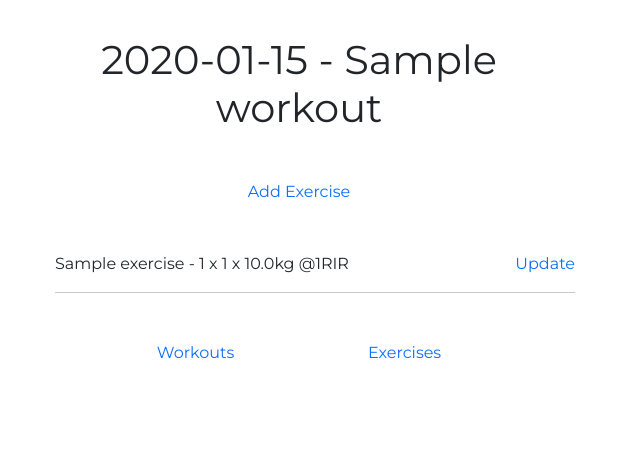
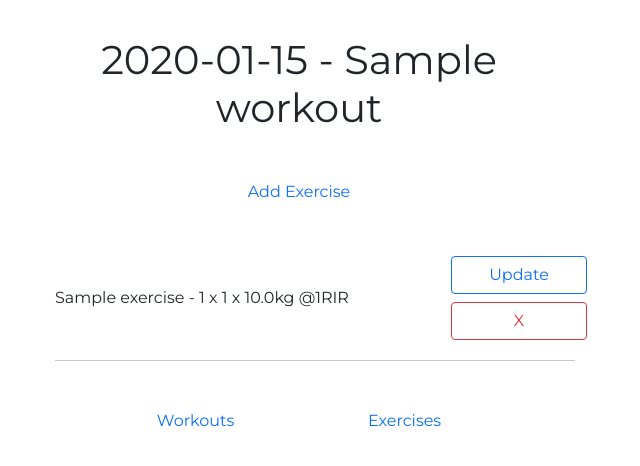
Before and after one commit to charliewhu/Dj_Gym, a Django app: page /routines/workouts/1/ in a window 1280 px wide. Shown: the part 72-538 px from the top of the page, without its empty margins (341-981 px from the left). Run offline with Django 3.2, Linux system fonts and the light colour scheme; a user stored in the database is signed in; tables that the repository leaves empty hold one stand-in row (values such as "Sample post").

Commit message:
changed workoutitem form / list and added workoutitemdelete

```diff
--- a/routines/admin.py
+++ b/routines/admin.py
@@ -11,6 +11,5 @@ class MuscleGroupAdmin(admin.ModelAdmin):
 
 admin.site.register(models.MuscleGroup, MuscleGroupAdmin)
 admin.site.register(models.Exercise)
-admin.site.register(models.CycleType)
 admin.site.register(models.Workout)
 admin.site.register(models.WorkoutItem)
--- a/routines/models.py
+++ b/routines/models.py
@@ -3,33 +3,12 @@ from django.db.models.fields import DateField
 from accounts.models import User
 
 
-class CycleType(models.Model):
-    name = models.CharField(max_length=20)
-    def __str__(self):
-        return self.name
+class Workout(models.Model):
+    user         = models.ForeignKey(User, on_delete=models.CASCADE, null=True)
+    name         = models.CharField(max_length=40, null=True)
+    date         = models.DateField(null=True)
+    date_created = models.DateTimeField(auto_now_add=True, null=True)
 
-# class Routine(models.Model):
-#     user        = models.ForeignKey(User, on_delete=models.CASCADE)
-#     cycle_type  = models.ForeignKey(CycleType, on_delete=models.CASCADE)
-#     start_date  = models.DateField()
-#     number      = models.PositiveIntegerField(blank=True, null=True)
-#     def __str__(self):
-#         return f'{self.user} - {self.cycle_type}, Started on: {self.start_date}'
-
-# class RoutineWeek(models.Model):
-#     routine = models.ForeignKey(Routine, on_delete=models.CASCADE)
-#     number  = models.PositiveIntegerField()
-#     name    = models.CharField(max_length=40, blank=True, null=True)
-#     def __str__(self):
-#         return self.name
-
-class Workout(models.Model):
-    # routine_week    = models.ForeignKey(RoutineWeek, on_delete=models.CASCADE)
-    # number          = models.PositiveIntegerField()
-    user            = models.ForeignKey(User, on_delete=models.CASCADE, null=True)
-    name            = models.CharField(max_length=40, null=True)
-    date            = models.DateField(null=True)
-    date_created    = models.DateField(auto_now_add=True, null=True)
     def __str__(self):
         return f'{self.date} - {self.name}'
 
@@ -41,20 +20,30 @@ class MuscleGroup(models.Model):
 
 
 class Exercise(models.Model):
-    muscle_group    = models.ForeignKey(MuscleGroup, on_delete=models.CASCADE)
-    name            = models.CharField(max_length=40, unique=True)
+    muscle_group = models.ForeignKey(MuscleGroup, on_delete=models.CASCADE)
+    name         = models.CharField(max_length=40, unique=True)
     def __str__(self):
         return f'{self.name}'
 
 
+# class WorkoutExercise(models.Model):
+#     workout      = models.ForeignKey(Workout, on_delete=models.CASCADE)
+#     muscle_group = models.ForeignKey(MuscleGroup, on_delete=models.CASCADE, null=True)
+#     exercise     = models.ForeignKey(Exercise, on_delete=models.CASCADE)
+
+
 class WorkoutItem(models.Model):
-    muscle_group    = models.ForeignKey(MuscleGroup, on_delete=models.CASCADE, null=True)
-    workout         = models.ForeignKey(Workout, on_delete=models.CASCADE)
-    exercise        = models.ForeignKey(Exercise, on_delete=models.CASCADE)
-    sets            = models.PositiveIntegerField(blank=True, null=True)
-    reps            = models.PositiveIntegerField(blank=True, null=True)
-    weight          = models.DecimalField(max_digits=5, decimal_places=1, blank=True, null=True)
-    rir             = models.PositiveIntegerField(blank=True, null=True)
+    muscle_group = models.ForeignKey(MuscleGroup, on_delete=models.CASCADE, null=True)
+    workout      = models.ForeignKey(Workout, on_delete=models.CASCADE)
+    exercise     = models.ForeignKey(Exercise, on_delete=models.CASCADE)
+    sets         = models.PositiveIntegerField(blank=True, null=True)
+    reps         = models.PositiveIntegerField(blank=True, null=True)
+    weight       = models.DecimalField(max_digits=5, decimal_places=1, blank=True, null=True)
+    rir          = models.PositiveIntegerField(blank=True, null=True)
 
     def __str__(self):
         return f'{self.exercise} - {self.sets} x {self.reps} x {self.weight}kg @{self.rir}RIR'
+
+
+# class ReadinessChecklist(models.Model):
+#     name = models.CharField(max_length=40, unique=True)
--- a/routines/urls.py
+++ b/routines/urls.py
@@ -16,6 +16,8 @@ urlpatterns = [
     path('workouts/<int:pk>/', views.WorkoutItemListView.as_view(), name='workout_item_list'),
     path('workouts/<int:pk>/add', views.WorkoutItemCreateView.as_view(), name='workout_item_create'),
     path('workouts/<int:pk>/items/update/', views.WorkoutItemUpdateView.as_view(), name='workout_item_update'),
+    path('workouts/<int:pk>/items/delete/', views.WorkoutItemDeleteView.as_view(), name='workout_item_delete'),
+
     path('ajax/load-exercises/', views.load_exercises, name='ajax_load_exercises'),
 
     path('exercises/', views.ExerciseListView.as_view(), name='exercise_list'),
--- a/routines/views.py
+++ b/routines/views.py
@@ -81,7 +81,7 @@ def load_exercises(request):
 class WorkoutItemCreateView(LoginRequiredMixin, UserWorkoutMixin, CreateView):
     model         = WorkoutItem
     form_class    = WorkoutItemForm
-    extra_context = {'title':'Add Items To Workout'}
+    extra_context = {'title':'Add Exercise'}
 
     def get_context_data(self, **kwargs):
         context = super().get_context_data(**kwargs)
@@ -101,6 +101,7 @@ class WorkoutItemCreateView(LoginRequiredMixin, UserWorkoutMixin, CreateView):
 class WorkoutItemUpdateView(LoginRequiredMixin, UserWorkoutItemMixin, UpdateView):
     model      = WorkoutItem
     form_class = WorkoutItemForm
+    extra_context = {'title':'Edit Exercise'}
 
     def get_context_data(self, **kwargs):
         context = super().get_context_data(**kwargs)
@@ -114,21 +115,19 @@ class WorkoutItemUpdateView(LoginRequiredMixin, UserWorkoutItemMixin, UpdateView
         return reverse_lazy('routines:workout_item_list', kwargs={'pk':pk})
 
 
-class WorkoutItemDeleteView(LoginRequiredMixin, UserWorkoutMixin, DeleteView):
+class WorkoutItemDeleteView(LoginRequiredMixin, UserWorkoutItemMixin, DeleteView):
     model = WorkoutItem
     def get_success_url(self):
-        return reverse_lazy('routines:workout_list')
-
-
-def workout_item_delete(request, pk):
-    workout = Workout.objects.get(id=pk)
-    workout.delete()
-    return redirect('routines:workout_list')
+        print(self.kwargs['pk'])
+        wi = WorkoutItem.objects.get(pk=self.kwargs['pk'])
+        pk = wi.workout_id
+        return reverse_lazy('routines:workout_item_list', kwargs={'pk':pk})
 
 
 class ExerciseListView(LoginRequiredMixin, ListView):
     queryset = MuscleGroup.objects.all().prefetch_related('exercise_set').order_by('name')
     template_name = 'routines/exercise_list.html'
+    extra_context = {'title':'Exercises'}
 
 
 class ExerciseCreateView(LoginRequiredMixin, CreateView):
@@ -138,8 +137,8 @@ class ExerciseCreateView(LoginRequiredMixin, CreateView):
 
     def get_context_data(self, **kwargs):
         context = super().get_context_data(**kwargs)
-        e = MuscleGroup.objects.get(id=self.kwargs['pk'])
-        context['object'] = e
+        mg = MuscleGroup.objects.get(id=self.kwargs['pk'])
+        context['object'] = mg
         return context
 
     def form_valid(self, form):
--- /dev/null
+++ b/templates/routines/utils/workoutitem_delete_modal.html
@@ -0,0 +1,25 @@
+
+
+
+
+
+<div class="modal fade" id="deleteWorkoutItemModal{{o.id}}" tabindex="-1" aria-labelledby="exampleModalLabel" aria-hidden="true">
+  <div class="modal-dialog">
+    <div class="modal-content">
+      <div class="modal-header">
+        <h5 class="modal-title" id="deleteModalLabel">
+          Delete Exercise: {{ o }}?
+        </h5>
+        <button type="button" class="btn-close" data-bs-dismiss="modal" aria-label="Close"></button>
+      </div>
+
+      <div class="modal-footer d-flex justify-content-center">
+        <button type="button" class="btn btn-secondary" data-bs-dismiss="modal">Close</button>
+        <form action="{% url 'routines:workout_item_delete' o.id %}" method=POST>
+          {% csrf_token %}
+          <input type="submit" class="btn btn-danger" value='Delete'>
+        </form>
+      </div>
+    </div>
+  </div>
+</div>
--- a/templates/routines/workoutitem_form.html
+++ b/templates/routines/workoutitem_form.html
@@ -2,7 +2,7 @@
 
 {% block content %}
 
-  <h2>Add Exercise</h2>
+  <h2>{{ title }}</h2>
 
   <form method="post" id="workoutItemForm" data-exercises-url="{% url 'routines:ajax_load_exercises' %}" novalidate>
     {% csrf_token %}
--- a/templates/routines/workoutitem_list.html
+++ b/templates/routines/workoutitem_list.html
@@ -13,16 +13,31 @@
 
 {% if object_list %}
 
-  <div class="container my-5 ">
+  <div class="container my-5">
     <ul>
       {% for o in object_list %}
 
-        <li class="d-flex justify-content-between">
-          {{o}}
-          <a href="{% url 'routines:workout_item_update' o.pk %}">Update</a>
-        </li>
+        <div class="row d-flex justify-content-between align-items-center">
+
+          <div class="col-9">
+            {{o}}
+          </div>
+
+          <div class="col-3">
+
+            <div class="row py-1">
+              <a class="btn btn-outline-primary" href="{% url 'routines:workout_item_update' o.pk %}">Update</a>
+            </div>
+
+            <div class="row py-1">
+              <button type="button" class="btn btn-outline-danger" data-bs-toggle="modal" data-bs-target="#deleteWorkoutItemModal{{o.id}}">X</button>
+            </div>
+
+          </div>
+        </div>
+
         <hr>
-
+        {% include 'routines/utils/workoutitem_delete_modal.html' %}
       {% endfor %}
     </ul>
   </div>
```
Also changed, not shown: routines/migrations/0015_auto_20211021_1054.py (added), 1 other file.
